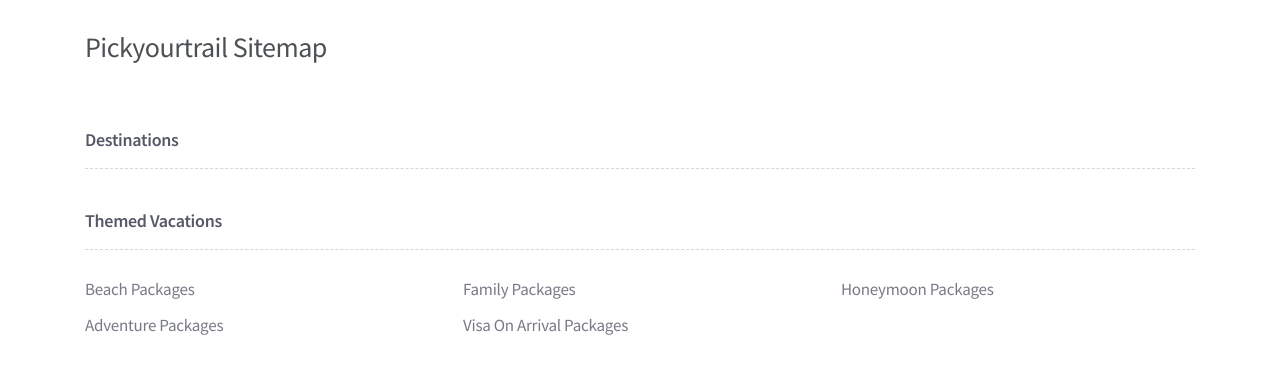
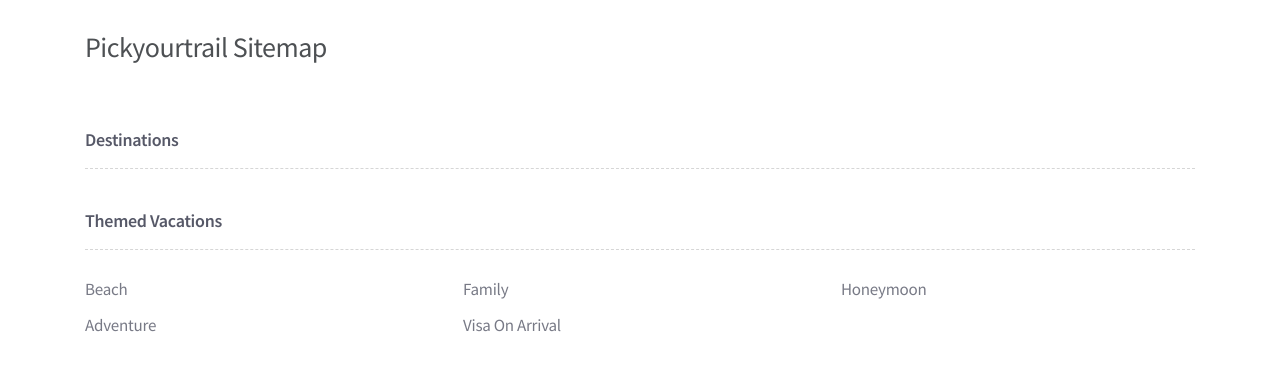
Before and after one commit to sid995/pickyourtrail-code-challenge, a React (Create React App) app: page / in a window 1280 px wide. Shown: the top 374 px of the page. Built offline with nearby package versions, Linux system fonts and the light colour scheme.

Commit message:
added replace method

```diff
--- a/src/components/Vacations/Vacation.js
+++ b/src/components/Vacations/Vacation.js
@@ -3,6 +3,7 @@ import React from 'react'
 const Vacation = props => {
   const { url, text } = props.vacation
   const newText = text
+    .replace('PACKAGES', '')
     .split('-')
     .join(' ')
     .toLowerCase()
```
